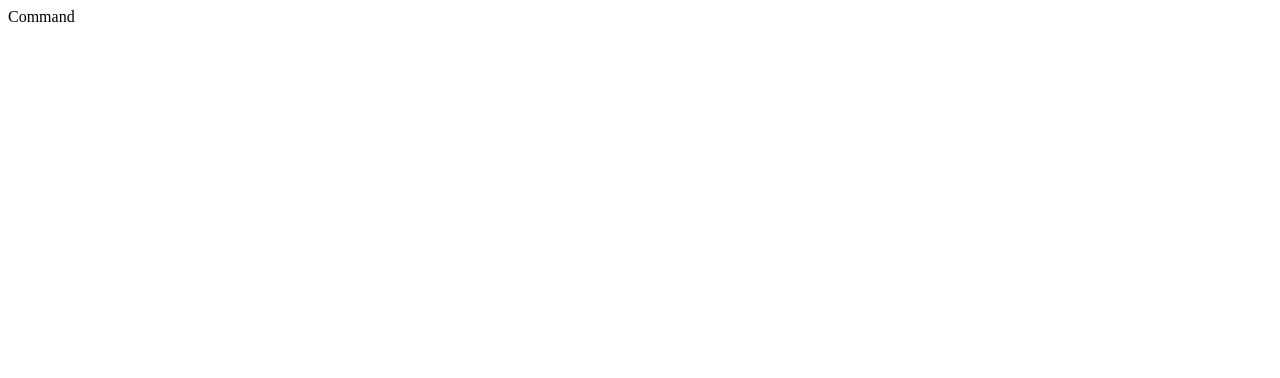
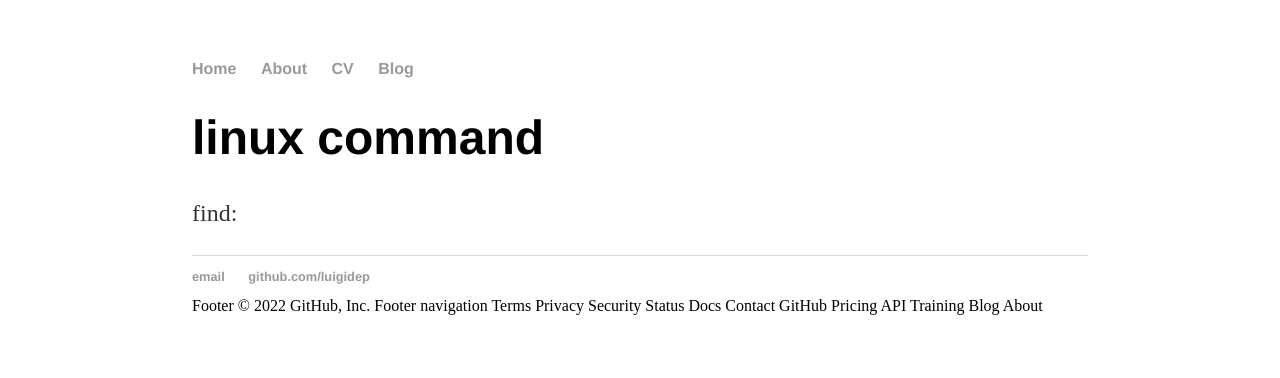
Before and after one commit to luigidep/luigidep.github.io, a plain HTML site: page linux.html in a window 1280 px wide. Drawn offline with Linux system fonts and the light colour scheme.

Commit message:
Update linux.html

```diff
--- a/linux.html
+++ b/linux.html
@@ -1 +1,43 @@
-Command
+<!DOCTYPE html>
+<html>
+	<head>
+		<title>Luigi De Pizzol</title>
+		<link rel="stylesheet" type="text/css" href="/css/main.css">
+	</head>
+	<body>
+		<nav>
+    		<ul>
+        		<li><a href="/">Home</a></li>
+	        	<li><a href="/about">About</a></li>
+        		<li><a href="/cv">CV</a></li>
+        		<li><a href="/blog">Blog</a></li>
+    		</ul>
+		</nav>
+		<div class="container">
+    		<div class="blurb">
+        		<h1>linux command</h1>
+				<p>find:<br> </p>
+    		</div><!-- /.blurb -->
+		</div><!-- /.container -->
+		<footer>
+    		<ul>
+        		<li><a href="mailto:luigi.depizzol@gmail.com">email</a></li>
+        		<li><a href="https://github.com/luigidep">github.com/luigidep</a></li>
+			</ul>
+		</footer>
+	</body>
+</html>
+Footer
+© 2022 GitHub, Inc.
+Footer navigation
+Terms
+Privacy
+Security
+Status
+Docs
+Contact GitHub
+Pricing
+API
+Training
+Blog
+About
```
